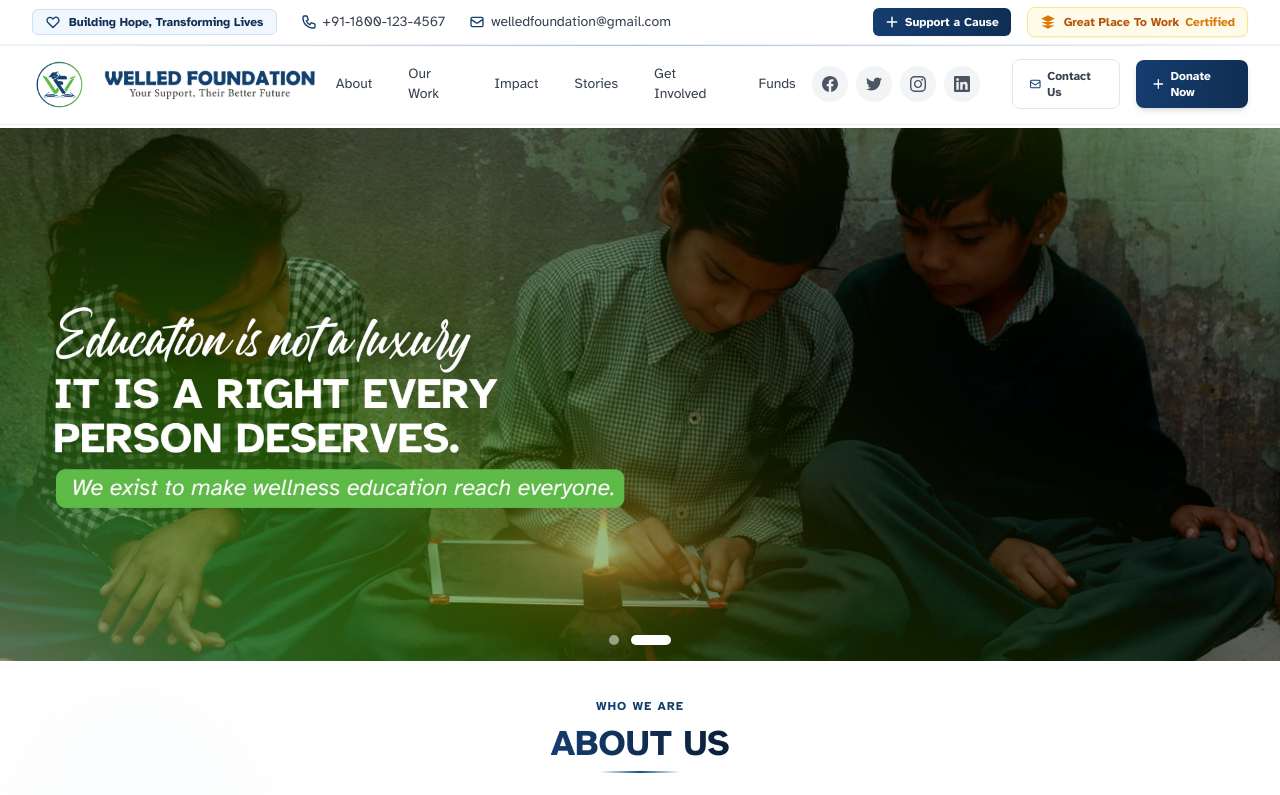
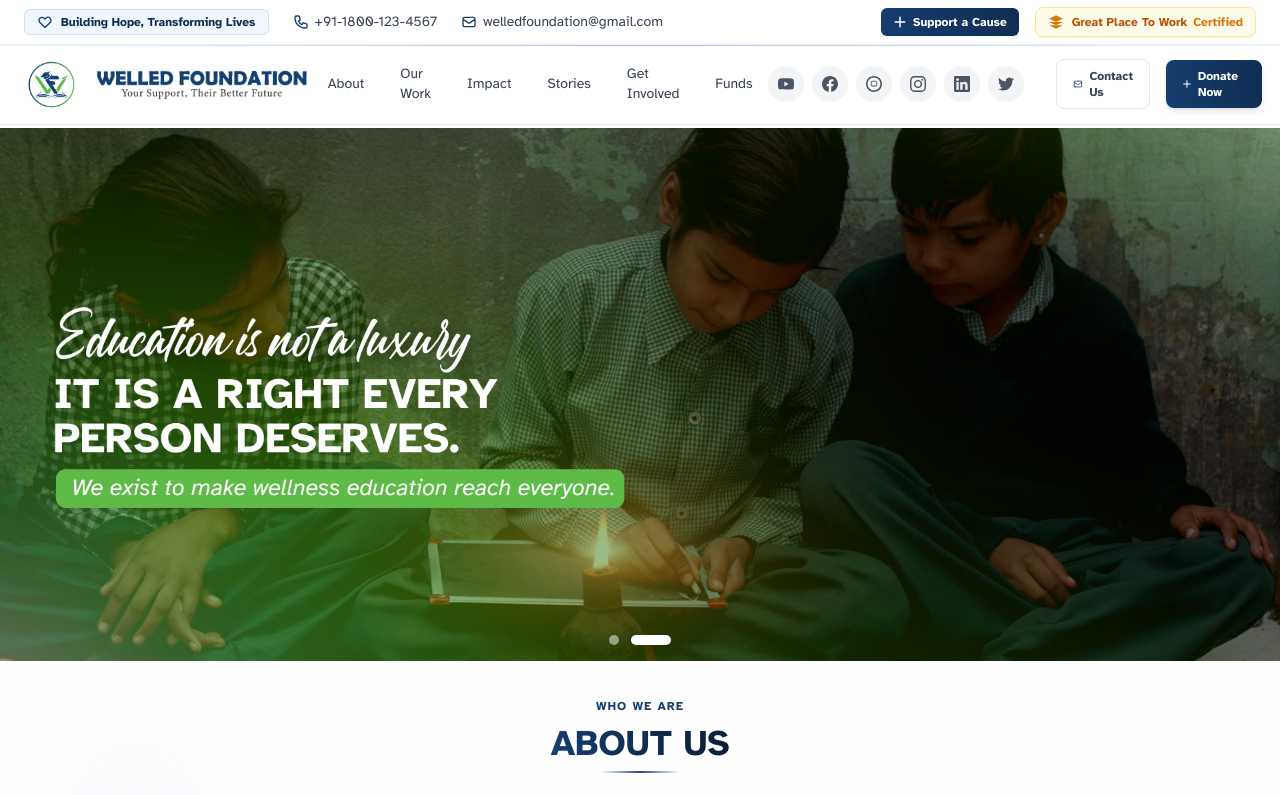
Before and after one commit to kalyanigoyal535-cyber/well-ed_foundation, a React (Vite) app: page / in a window 1280 px wide. Shown: the top 795 px of the page. Built offline with nearby package versions, Linux system fonts and the light colour scheme.

Commit message:
Update social media links with actual URLs, fix Threads icon, and make header full width

```diff
--- a/src/components/Navigation.jsx
+++ b/src/components/Navigation.jsx
@@ -33,7 +33,7 @@ function Navigation() {
     <>
     {/* Top Header Bar - Contact Info & Certificate */}
     <div className="fixed top-0 left-0 right-0 z-[60] bg-white border-b border-primary-100 shadow-sm">
-      <div className="max-w-7xl mx-auto px-4 sm:px-6 lg:px-8 relative">
+      <div className="w-full px-2 sm:px-3 md:px-4 xl:px-6 relative">
         <div className="flex justify-between items-center py-1.5 sm:py-2 md:py-2.5 min-h-[36px] sm:min-h-[40px] md:h-11">
           {/* Left Section - Mission Tagline & Contact Info */}
           <div className="flex items-center gap-2 sm:gap-4 md:gap-6 flex-1 min-w-0">
@@ -108,7 +108,7 @@ function Navigation() {
       {/* Accent line at top */}
       <div className="absolute top-0 left-0 right-0 h-0.5 bg-gradient-to-r from-transparent via-primary-500/30 to-transparent"></div>
 
-      <div className="max-w-7xl mx-auto px-4 sm:px-6 lg:px-8 w-full overflow-x-hidden relative">
+      <div className="w-full px-2 sm:px-3 md:px-4 lg:px-6 overflow-x-hidden relative">
         <div className="flex justify-between items-center h-16 sm:h-18 md:h-20 lg:h-20 w-full">
           {/* Logo Section - Enhanced & Responsive */}
           {isHomePage ? (
--- a/src/constants/data.js
+++ b/src/constants/data.js
@@ -179,10 +179,12 @@ export const PRESET_AMOUNTS = [
 ]
 
 export const SOCIAL_LINKS = [
-  { name: 'Facebook', url: '#', icon: 'M24 12.073c0-6.627-5.373-12-12-12s-12 5.373-12 12c0 5.99 4.388 10.954 10.125 11.854v-8.385H7.078v-3.47h3.047V9.43c0-3.007 1.792-4.669 4.533-4.669 1.312 0 2.686.235 2.686.235v2.953H15.83c-1.491 0-1.956.925-1.956 1.874v2.25h3.328l-.532 3.47h-2.796v8.385C19.612 23.027 24 18.062 24 12.073z', color: 'hover:bg-[#1877F2]' },
-  { name: 'Twitter', url: '#', icon: 'M23.953 4.57a10 10 0 01-2.825.775 4.958 4.958 0 002.163-2.723c-.951.555-2.005.959-3.127 1.184a4.92 4.92 0 00-8.384 4.482C7.69 8.095 4.067 6.13 1.64 3.162a4.822 4.822 0 00-.666 2.475c0 1.71.87 3.213 2.188 4.096a4.904 4.904 0 01-2.228-.616v.06a4.923 4.923 0 003.946 4.827 4.996 4.996 0 01-2.212.085 4.936 4.936 0 004.604 3.417 9.867 9.867 0 01-6.102 2.105c-.39 0-.779-.023-1.17-.067a13.995 13.995 0 007.557 2.209c9.053 0 13.998-7.496 13.998-13.985 0-.21 0-.42-.015-.63A9.935 9.935 0 0024 4.59z', color: 'hover:bg-[#1DA1F2]' },
-  { name: 'Instagram', url: '#', icon: 'M12 2.163c3.204 0 3.584.012 4.85.07 3.252.148 4.771 1.691 4.919 4.919.058 1.265.069 1.645.069 4.849 0 3.205-.012 3.584-.069 4.849-.149 3.225-1.664 4.771-4.919 4.919-1.266.058-1.644.07-4.85.07-3.204 0-3.584-.012-4.849-.07-3.26-.149-4.771-1.699-4.919-4.92-.058-1.265-.07-1.644-.07-4.849 0-3.204.013-3.583.07-4.849.149-3.227 1.664-4.771 4.919-4.919 1.266-.057 1.645-.069 4.849-.069zm0-2.163c-3.259 0-3.667.014-4.947.072-4.358.2-6.78 2.618-6.98 6.98-.059 1.281-.073 1.689-.073 4.948 0 3.259.014 3.668.072 4.948.2 4.358 2.618 6.78 6.98 6.98 1.281.058 1.689.072 4.948.072 3.259 0 3.668-.014 4.948-.072 4.354-.2 6.782-2.618 6.979-6.98.059-1.28.073-1.689.073-4.948 0-3.259-.014-3.667-.072-4.947-.196-4.354-2.617-6.78-6.979-6.98-1.281-.059-1.69-.073-4.949-.073zm0 5.838c-3.403 0-6.162 2.759-6.162 6.162s2.759 6.163 6.162 6.163 6.162-2.759 6.162-6.163c0-3.403-2.759-6.162-6.162-6.162zm0 10.162c-2.209 0-4-1.79-4-4 0-2.209 1.791-4 4-4s4 1.791 4 4c0 2.21-1.791 4-4 4zm6.406-11.845c-.796 0-1.441.645-1.441 1.44s.645 1.44 1.441 1.44c.795 0 1.439-.645 1.439-1.44s-.644-1.44-1.439-1.44z', color: 'hover:bg-gradient-to-br hover:from-[#833AB4] hover:via-[#FD1D1D] hover:to-[#FCB045]' },
-  { name: 'LinkedIn', url: '#', icon: 'M20.447 20.452h-3.554v-5.569c0-1.328-.027-3.037-1.852-3.037-1.853 0-2.136 1.445-2.136 2.939v5.667H9.351V9h3.414v1.561h.046c.477-.9 1.637-1.85 3.37-1.85 3.601 0 4.267 2.37 4.267 5.455v6.286zM5.337 7.433c-1.144 0-2.063-.926-2.063-2.065 0-1.138.92-2.063 2.063-2.063 1.14 0 2.064.925 2.064 2.063 0 1.139-.925 2.065-2.064 2.065zm1.782 13.019H3.555V9h3.564v11.452zM22.225 0H1.771C.792 0 0 .774 0 1.729v20.542C0 23.227.792 24 1.771 24h20.451C23.2 24 24 23.227 24 22.271V1.729C24 .774 23.2 0 22.222 0h.003z', color: 'hover:bg-[#0077B5]' }
+  { name: 'YouTube', url: 'https://www.youtube.com/@WellEdFoundation', icon: 'M23.498 6.186a3.016 3.016 0 0 0-2.122-2.136C19.505 3.545 12 3.545 12 3.545s-7.505 0-9.377.505A3.017 3.017 0 0 0 .502 6.186C0 8.07 0 12 0 12s0 3.93.502 5.814a3.016 3.016 0 0 0 2.122 2.136c1.871.505 9.376.505 9.376.505s7.505 0 9.377-.505a3.015 3.015 0 0 0 2.122-2.136C24 15.93 24 12 24 12s0-3.93-.502-5.814zM9.545 15.568V8.432L15.818 12l-6.273 3.568z', color: 'hover:bg-[#FF0000]' },
+  { name: 'Facebook', url: 'https://www.facebook.com/welledfoundation/', icon: 'M24 12.073c0-6.627-5.373-12-12-12s-12 5.373-12 12c0 5.99 4.388 10.954 10.125 11.854v-8.385H7.078v-3.47h3.047V9.43c0-3.007 1.792-4.669 4.533-4.669 1.312 0 2.686.235 2.686.235v2.953H15.83c-1.491 0-1.956.925-1.956 1.874v2.25h3.328l-.532 3.47h-2.796v8.385C19.612 23.027 24 18.062 24 12.073z', color: 'hover:bg-[#1877F2]' },
+  { name: 'Threads', url: 'https://www.threads.com/@welledfoundation', icon: 'M12 0C5.373 0 0 5.373 0 12s5.373 12 12 12 12-5.373 12-12S18.627 0 12 0zm0 2.4c5.302 0 9.6 4.298 9.6 9.6S17.302 21.6 12 21.6 2.4 17.302 2.4 12 6.698 2.4 12 2.4zm-2.4 4.8c-1.326 0-2.4 1.074-2.4 2.4v3.6c0 1.326 1.074 2.4 2.4 2.4h4.8c1.326 0 2.4-1.074 2.4-2.4V9.6c0-1.326-1.074-2.4-2.4-2.4H9.6zm0 1.2h4.8c.662 0 1.2.538 1.2 1.2v3.6c0 .662-.538 1.2-1.2 1.2H9.6c-.662 0-1.2-.538-1.2-1.2V9.6c0-.662.538-1.2 1.2-1.2z', color: 'hover:bg-[#000000]' },
+  { name: 'Instagram', url: 'https://www.instagram.com/welledfoundation/', icon: 'M12 2.163c3.204 0 3.584.012 4.85.07 3.252.148 4.771 1.691 4.919 4.919.058 1.265.069 1.645.069 4.849 0 3.205-.012 3.584-.069 4.849-.149 3.225-1.664 4.771-4.919 4.919-1.266.058-1.644.07-4.85.07-3.204 0-3.584-.012-4.849-.07-3.26-.149-4.771-1.699-4.919-4.92-.058-1.265-.07-1.644-.07-4.849 0-3.204.013-3.583.07-4.849.149-3.227 1.664-4.771 4.919-4.919 1.266-.057 1.645-.069 4.849-.069zm0-2.163c-3.259 0-3.667.014-4.947.072-4.358.2-6.78 2.618-6.98 6.98-.059 1.281-.073 1.689-.073 4.948 0 3.259.014 3.668.072 4.948.2 4.358 2.618 6.78 6.98 6.98 1.281.058 1.689.072 4.948.072 3.259 0 3.668-.014 4.948-.072 4.354-.2 6.782-2.618 6.979-6.98.059-1.28.073-1.689.073-4.948 0-3.259-.014-3.667-.072-4.947-.196-4.354-2.617-6.78-6.979-6.98-1.281-.059-1.69-.073-4.949-.073zm0 5.838c-3.403 0-6.162 2.759-6.162 6.162s2.759 6.163 6.162 6.163 6.162-2.759 6.162-6.163c0-3.403-2.759-6.162-6.162-6.162zm0 10.162c-2.209 0-4-1.79-4-4 0-2.209 1.791-4 4-4s4 1.791 4 4c0 2.21-1.791 4-4 4zm6.406-11.845c-.796 0-1.441.645-1.441 1.44s.645 1.44 1.441 1.44c.795 0 1.439-.645 1.439-1.44s-.644-1.44-1.439-1.44z', color: 'hover:bg-gradient-to-br hover:from-[#833AB4] hover:via-[#FD1D1D] hover:to-[#FCB045]' },
+  { name: 'LinkedIn', url: 'http://linkedin.com/company/welled-foundation', icon: 'M20.447 20.452h-3.554v-5.569c0-1.328-.027-3.037-1.852-3.037-1.853 0-2.136 1.445-2.136 2.939v5.667H9.351V9h3.414v1.561h.046c.477-.9 1.637-1.85 3.37-1.85 3.601 0 4.267 2.37 4.267 5.455v6.286zM5.337 7.433c-1.144 0-2.063-.926-2.063-2.065 0-1.138.92-2.063 2.063-2.063 1.14 0 2.064.925 2.064 2.063 0 1.139-.925 2.065-2.064 2.065zm1.782 13.019H3.555V9h3.564v11.452zM22.225 0H1.771C.792 0 0 .774 0 1.729v20.542C0 23.227.792 24 1.771 24h20.451C23.2 24 24 23.227 24 22.271V1.729C24 .774 23.2 0 22.222 0h.003z', color: 'hover:bg-[#0077B5]' },
+  { name: 'Twitter', url: 'https://x.com/welledation', icon: 'M23.953 4.57a10 10 0 01-2.825.775 4.958 4.958 0 002.163-2.723c-.951.555-2.005.959-3.127 1.184a4.92 4.92 0 00-8.384 4.482C7.69 8.095 4.067 6.13 1.64 3.162a4.822 4.822 0 00-.666 2.475c0 1.71.87 3.213 2.188 4.096a4.904 4.904 0 01-2.228-.616v.06a4.923 4.923 0 003.946 4.827 4.996 4.996 0 01-2.212.085 4.936 4.936 0 004.604 3.417 9.867 9.867 0 01-6.102 2.105c-.39 0-.779-.023-1.17-.067a13.995 13.995 0 007.557 2.209c9.053 0 13.998-7.496 13.998-13.985 0-.21 0-.42-.015-.63A9.935 9.935 0 0024 4.59z', color: 'hover:bg-[#1DA1F2]' }
 ]
 
 export const INDIAN_STATES = [
```
